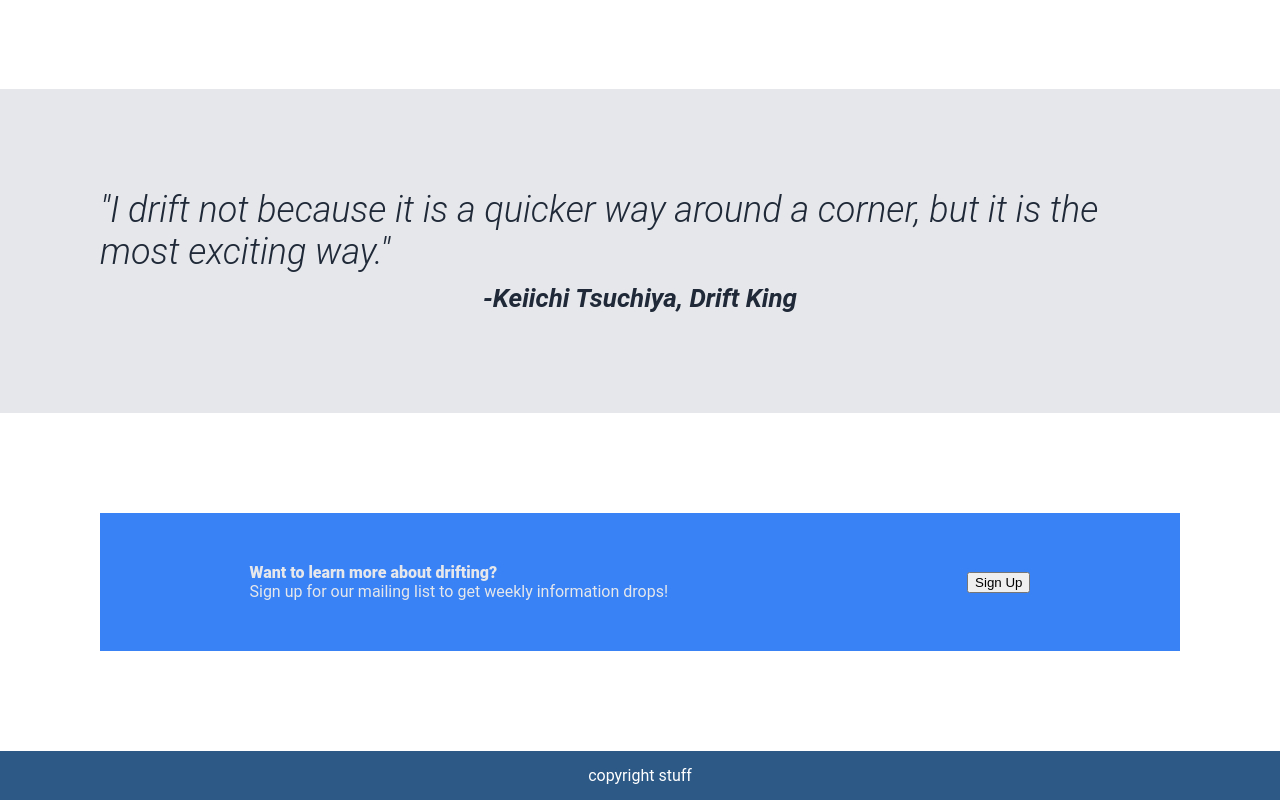
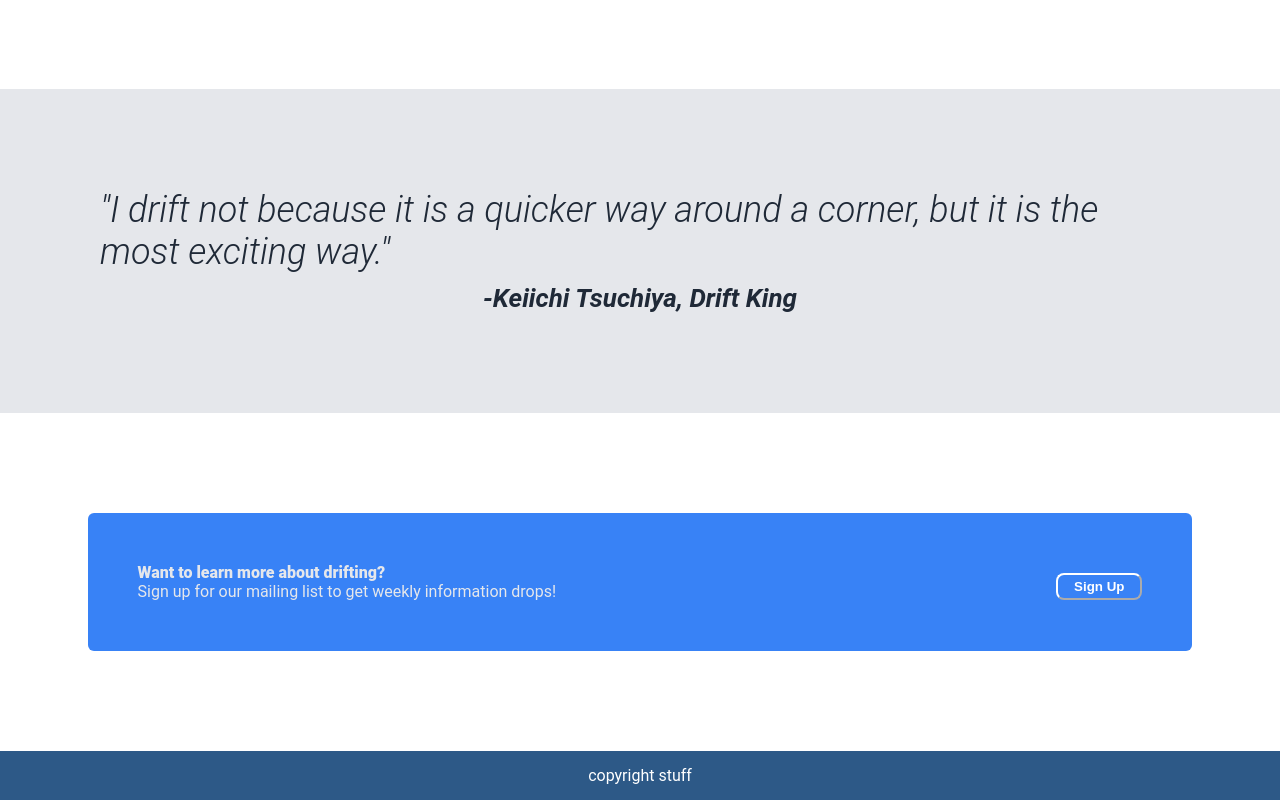
Before and after one commit to eliarlington/odin-landing-page, a plain HTML site: page index.html in a window 1280 px wide. Shown: the part 657-1457 px from the top of the page. Drawn offline with Linux system fonts and the light colour scheme.

Commit message:
adding button styling for fourth button and adjusting 4th section background to fit better -- still looking for the best way to do this

```diff
--- a/index.html
+++ b/index.html
@@ -73,9 +73,8 @@
                 <p>Sign up for our mailing list to get weekly information drops!</p>
             </div>
         </div>
-        <div class="button-four">
-            <div class="button-container">
-                <button class="button">Sign Up</button>
+            <div class="button-four-container">
+                <button class="button-four">Sign Up</button>
             </div>
         </div>
     </div>
--- a/style.css
+++ b/style.css
@@ -45,6 +45,7 @@ li {
 
 .container-four {
     background-color: #3882F6;
+    border-radius: 6px;
 }
 
 .title {
@@ -121,16 +122,14 @@ li {
     text-align: right;
 }
 
-
-
 .container-four {
     display: flex;
-    justify-content: space-around;
+    width: fit-content;
     align-items: center;
     color: #E5E7EB;
-    padding-top: 50px;
-    padding-bottom: 50px;
-    margin: 100px;
+    margin: 100px auto;
+    padding: 50px;
+    gap: 500px;
 }
 
 .section-four {
@@ -164,7 +163,7 @@ img, .text-container {
     border: 2px solid #3882F6;
 }
 
-.button-one {
+.button-one, .button-four {
     border-radius: 8px;
     background-color: #3882F6;
     color: white;
@@ -173,3 +172,8 @@ img, .text-container {
     padding: 4px 16px;
     margin-top: 8px;
 }
+
+.button-four {
+    border-color: white;
+    cursor: pointer;
+}
```
